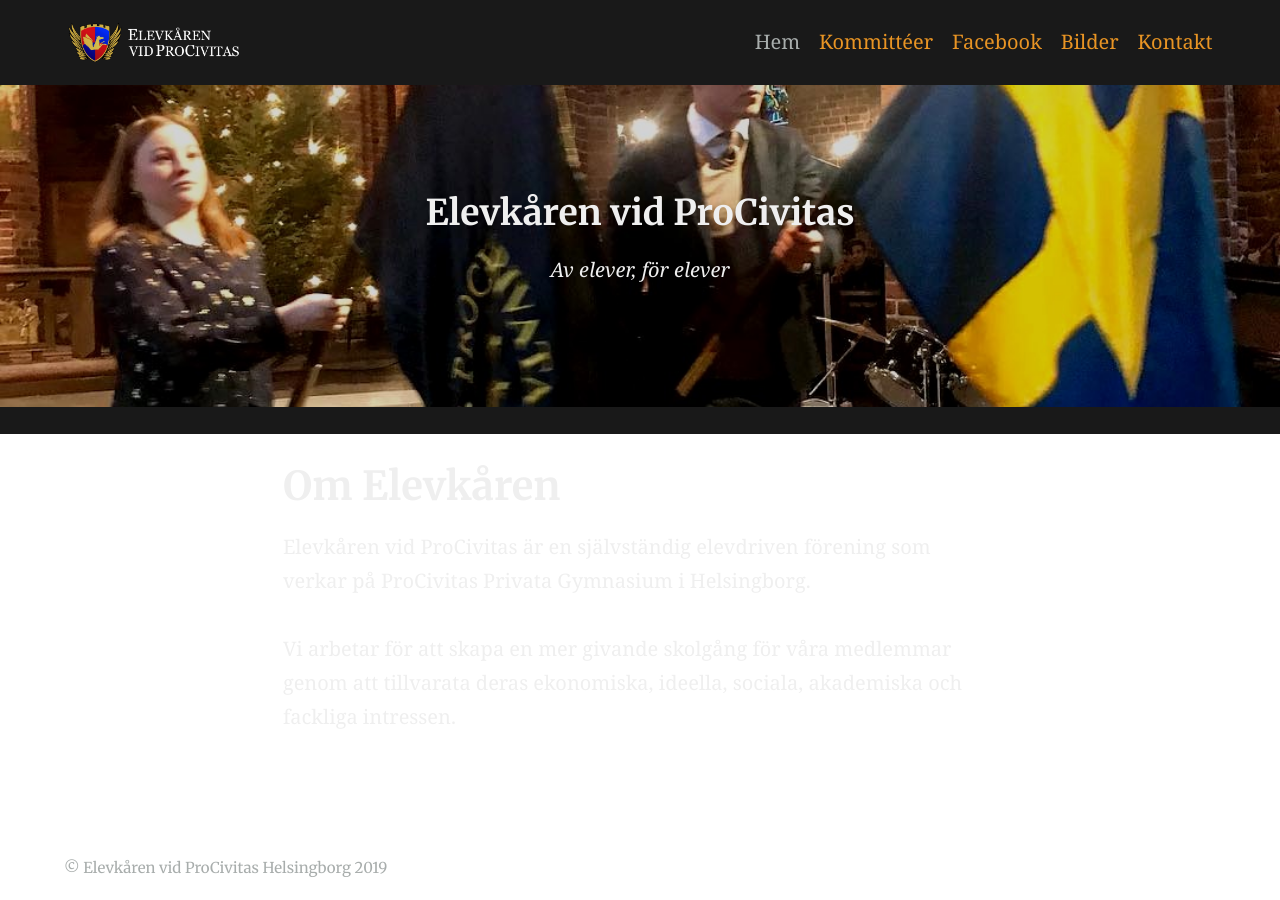
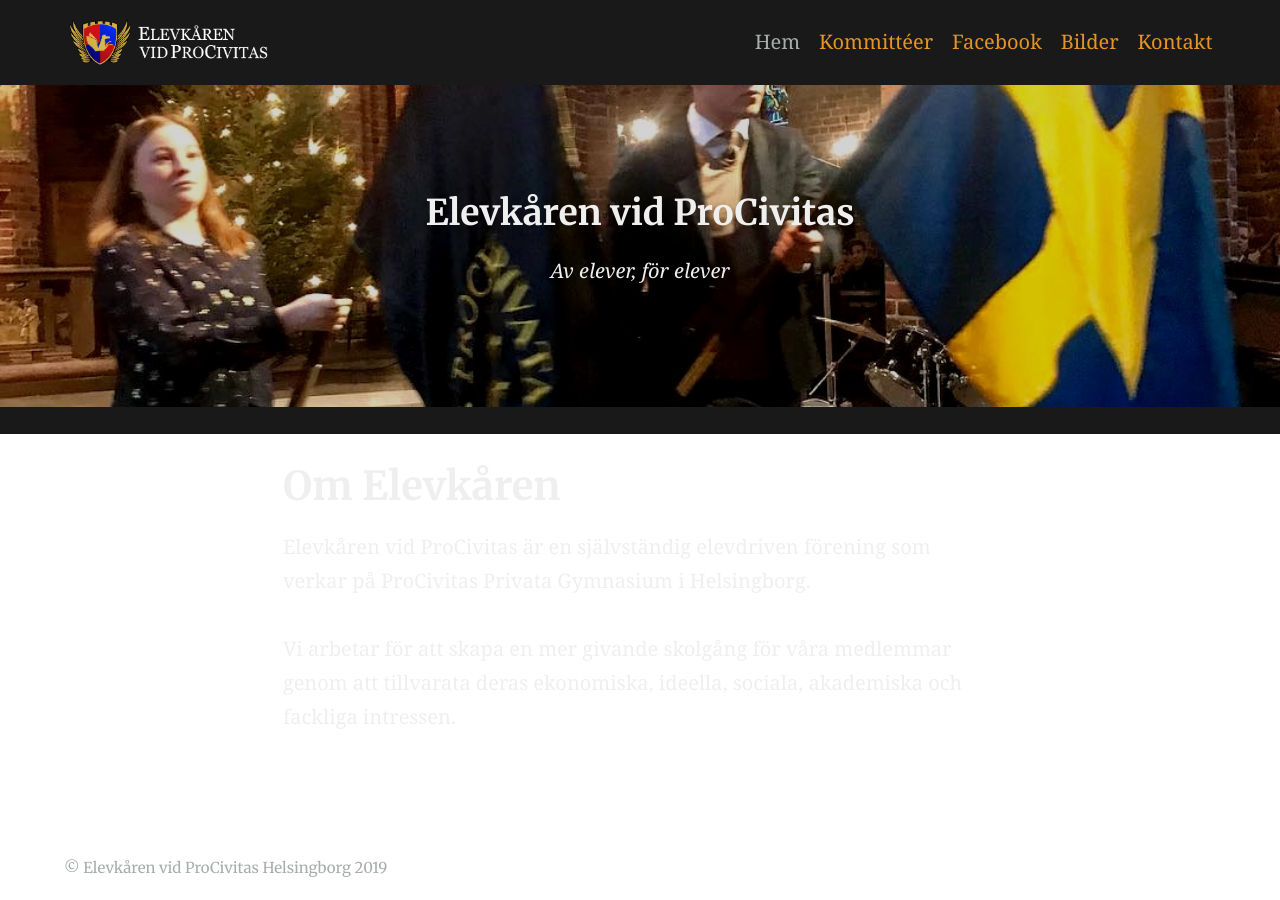
Before and after one commit to ekvp/ekvp.github.io, a Jekyll site: the page built from index.md, in a window 1280 px wide. Built offline with Jekyll 4.4.1, drawn with Linux system fonts in a browser that asks for light colours; our own code applies the rules of GitHub Pages for plain Markdown files.

Commit message:
Update _theme.scss

```diff
--- a/_sass/_theme.scss
+++ b/_sass/_theme.scss
@@ -65,11 +65,11 @@
 .logo {
   display: inline-block;
   line-height: 0;
-  max-height: 4rem;
+  max-height: 3rem;
   @include flexbox;
   @include align-items(center);
   img {
-    max-height: 3rem;
+    max-height: 3.5rem;
   }
 }
 
```
